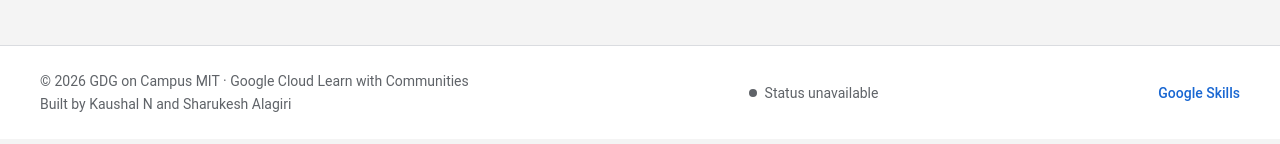
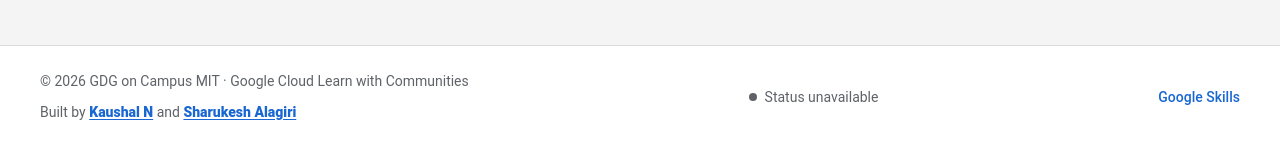
Before and after one commit to kaushalravin/Google-Skills-Leaderboard, a React (Vite) app in the folder client/: page / in a window 1280 px wide. Shown: the part 1598-1742 px from the top of the page. Built offline with nearby package versions, Linux system fonts and the light colour scheme; no server answers; a web font is replaced by a local one.

Commit message:
Added Linkedin urls

```diff
--- a/client/src/components/Footer.jsx
+++ b/client/src/components/Footer.jsx
@@ -4,6 +4,8 @@ import { formatTimeIST } from '../lib/leaderboard.js'
 import '../styles/Footer.css'
 
 const CURRENT_YEAR = new Date().getFullYear()
+const KAUSHAL_LINKEDIN = 'https://www.linkedin.com/in/kaushal-n-904519326/'
+const SHARUKESH_LINKEDIN = 'https://www.linkedin.com/in/sharukeshalagiri/'
 
 function describeHealth(health) {
   if (health?.status === 'ok') {
@@ -42,7 +44,28 @@ export default function Footer() {
         <p className="footer__copy">
           © {CURRENT_YEAR} GDG on Campus MIT · Google Cloud Learn with Communities
           <br />
-          Built by Kaushal N and Sharukesh Alagiri
+          <span className="footer__credits">
+            Built by{' '}
+            <a
+              href={KAUSHAL_LINKEDIN}
+              target="_blank"
+              rel="noopener noreferrer"
+              className="footer__credit-link"
+            >
+              Kaushal N
+              <span className="visually-hidden"> (opens in a new tab)</span>
+            </a>{' '}
+            and{' '}
+            <a
+              href={SHARUKESH_LINKEDIN}
+              target="_blank"
+              rel="noopener noreferrer"
+              className="footer__credit-link"
+            >
+              Sharukesh Alagiri
+              <span className="visually-hidden"> (opens in a new tab)</span>
+            </a>
+          </span>
         </p>
         {health && (
           <p className={`footer__status footer__status--${health.tone}`}>
--- a/client/src/styles/Footer.css
+++ b/client/src/styles/Footer.css
@@ -22,6 +22,24 @@
   font-size: 0.875rem;
   color: var(--text-muted);
   margin: 0;
+}
+
+.footer__credits {
+  display: block;
+  margin-top: var(--space-2);
+}
+
+.footer__credit-link {
+  color: var(--link-text);
+  font-weight: 800;
+  text-decoration: underline;
+  text-underline-offset: 2px;
+}
+
+.footer__credit-link:hover,
+.footer__credit-link:focus-visible {
+  color: var(--link-text);
+  text-decoration: underline;
 }
 
 .footer__status {
```
